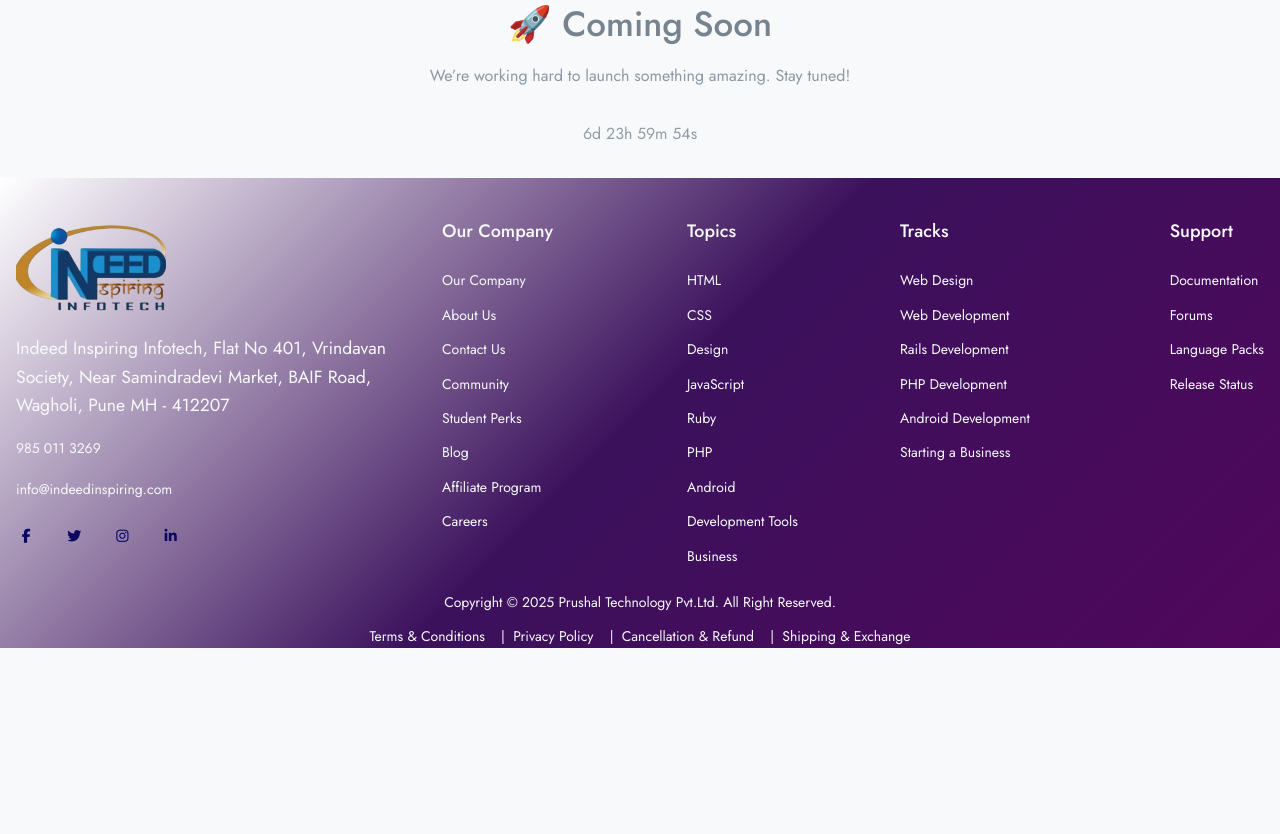
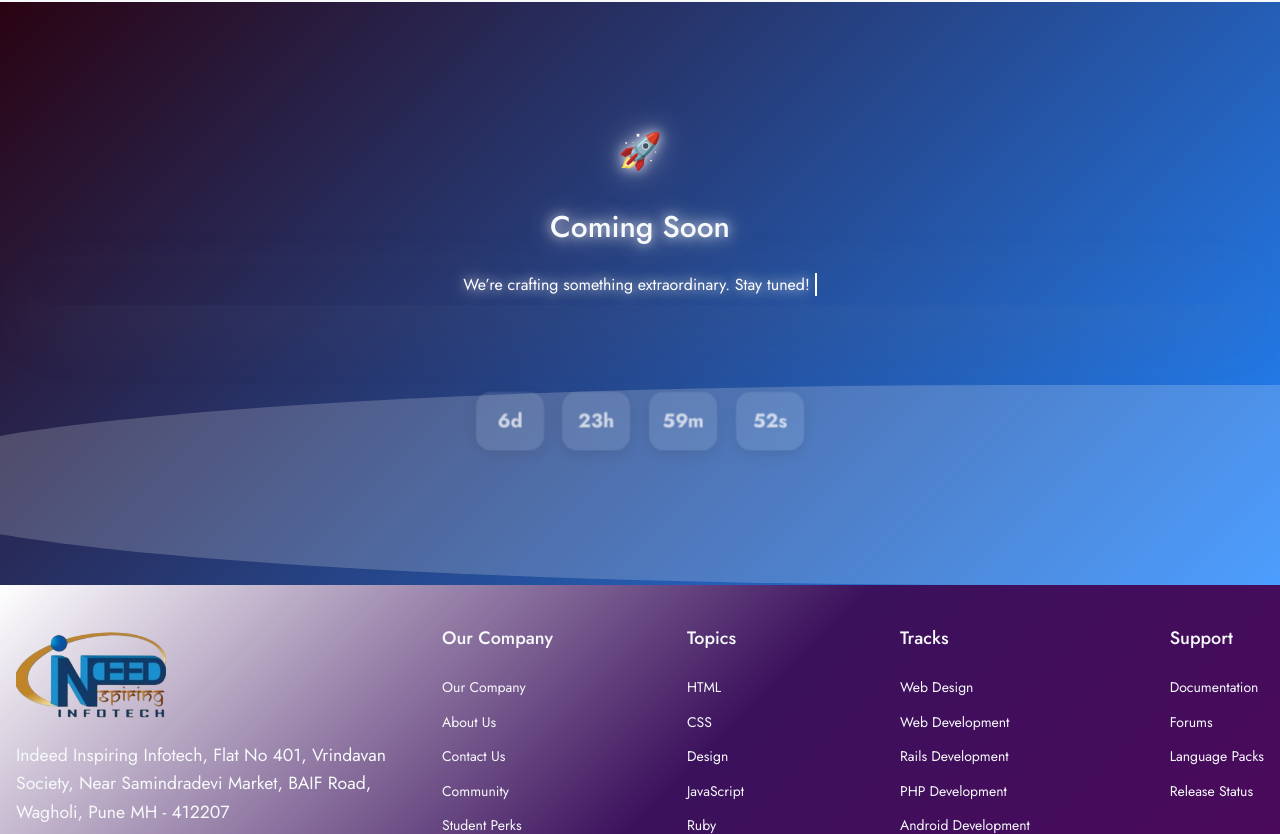
Before and after one commit to Priyanshu2sh/Indeed-LMS, a Django app: template templates/interview/interview_practice.html in a window 1280 px wide. Shown: the part 123-957 px from the top of the page. Before the commit the page ends 771 px from the top, so only its background shows below. Run offline with Django 3.2, Linux system fonts and the light colour scheme; the template is opened without the code that fills it: most values are stand-ins (such as "Sample title", 1, 10 or a date in 2020); some libraries are stand-ins or nearby versions.

Commit message:
added coming soon page

```diff
--- a/templates/interview/interview_practice.html
+++ b/templates/interview/interview_practice.html
@@ -1,22 +1,112 @@
 {% extends "base.html" %}
 {% block content %}
 <style>
+/* Keep gradient static */
+.gradient-bg {
+  background: linear-gradient(135deg, #2a0312ff, #2287ff);
+  position: relative;
+  overflow: hidden;
+}
+
+/* Floating/Bouncing Rocket */
+.float {
+  animation: bounce 3s infinite;
+}
+@keyframes bounce {
+  0%, 100% { transform: translateY(0); }
+  50% { transform: translateY(-20px); }
+}
+
+/* Glow effect */
+.glow {
+  text-shadow: 0 0 12px rgba(255, 255, 255, 0.8),
+               0 0 25px rgba(255, 255, 255, 0.5),
+               0 0 45px rgba(255, 255, 255, 0.3);
+}
+
+/* Countdown box */
+#countdown span {
+  display: inline-block;
+  min-width: 70px;
+  padding: 14px;
+  margin: 6px;
+  border-radius: 15px;
+  background: rgba(255, 255, 255, 0.15);
+  color: #fff;
+  font-weight: bold;
+  font-size: 1.25rem;
+  backdrop-filter: blur(8px);
+  box-shadow: 0 4px 15px rgba(0,0,0,0.2);
+  animation: fadeIn 1s ease-in-out;
+}
+
+/* Fade-in */
+@keyframes fadeIn {
+  from { opacity: 0; transform: scale(0.9); }
+  to { opacity: 1; transform: scale(1); }
+}
+
+/* Decorative waves */
+.wave {
+  position: absolute;
+  bottom: 0;
+  left: 0;
+  width: 200%;
+  height: 200px;
+  background: rgba(255,255,255,0.1);
+  border-radius: 43%;
+  animation: wave 8s linear infinite;
+}
+.wave:nth-child(2) {
+  animation-delay: -4s;
+  opacity: 0.6;
+}
+@keyframes wave {
+  0% { transform: translateX(0); }
+  100% { transform: translateX(-50%); }
+}
+
+/* Typing effect */
+#typing {
+  border-right: 2px solid #fff;
+  padding-right: 5px;
+  white-space: nowrap;
+  overflow: hidden;
+}
+
 .shape-left {
   left: 0;
   max-width: 0;
   overflow: hidden;
 }
 </style>
-<div class="flex flex-col items-center justify-center h-screen bg-gray-100 text-center">
-    <h1 class="text-5xl font-bold text-gray-800 mb-4">🚀 Coming Soon</h1>
-    <p class="text-lg text-gray-600 mb-6">We’re working hard to launch something amazing. Stay tuned!</p>
 
-    <!-- Optional Countdown -->
-    <div id="countdown" class="text-xl font-semibold text-gray-700 mb-6"></div>
+<div class="flex flex-col items-center justify-center h-screen gradient-bg text-center px-6 relative overflow-hidden">
+  <!-- Floating Rocket -->
+  <h1 class="text-8xl font-extrabold text-white mb-6 mt-12 glow float">🚀</h1>
+
+  <!-- Gradient Animated Text -->
+  <h2 class="text-7xl text-light font-extrabold mb-4 bg-clip-text text-transparent
+             bg-gradient-to-r from-pink-400 via-purple-400 to-indigo-400
+             animate-pulse glow">
+    Coming Soon
+  </h2>
+
+  <!-- Typing Effect Tagline -->
+  <p class="text-lg text-white mb-10 px-4 py-2 rounded-xl shadow-lg glow">
+    <span id="typing"></span>
+  </p>
+
+  <!-- Countdown -->
+  <div id="countdown" class="flex justify-center flex-wrap gap-4 text-2xl mb-12"></div>
+
+  <!-- Decorative waves -->
+  <div class="wave"></div>
+  <div class="wave"></div>
 </div>
 
 <script>
-    // Simple countdown (example: 7 days from now)
+  // Countdown
   const countdown = document.getElementById("countdown");
   const targetDate = new Date();
   targetDate.setDate(targetDate.getDate() + 7);
@@ -26,7 +116,7 @@
       const distance = targetDate - now;
 
       if (distance <= 0) {
-            countdown.innerHTML = "🎉 We are live now!";
+          countdown.innerHTML = "<span>🎉 We are live now!</span>";
           return;
       }
 
@@ -35,9 +125,27 @@
       const minutes = Math.floor((distance % (1000 * 60 * 60)) / (1000 * 60));
       const seconds = Math.floor((distance % (1000 * 60)) / 1000);
 
-        countdown.innerHTML = `${days}d ${hours}h ${minutes}m ${seconds}s`;
+      countdown.innerHTML = `
+          <span>${days}d</span>
+          <span>${hours}h</span>
+          <span>${minutes}m</span>
+          <span>${seconds}s</span>
+      `;
   }
 
+  updateCountdown();
   setInterval(updateCountdown, 1000);
+
+  // Typing effect
+  const text = "We’re crafting something extraordinary. Stay tuned!";
+  let i = 0;
+  function typeEffect() {
+    if (i < text.length) {
+      document.getElementById("typing").innerHTML += text.charAt(i);
+      i++;
+      setTimeout(typeEffect, 50);
+    }
+  }
+  window.onload = typeEffect;
 </script>
 {% endblock content %}
```
Lines whose indentation alone changed are shown as unchanged.
